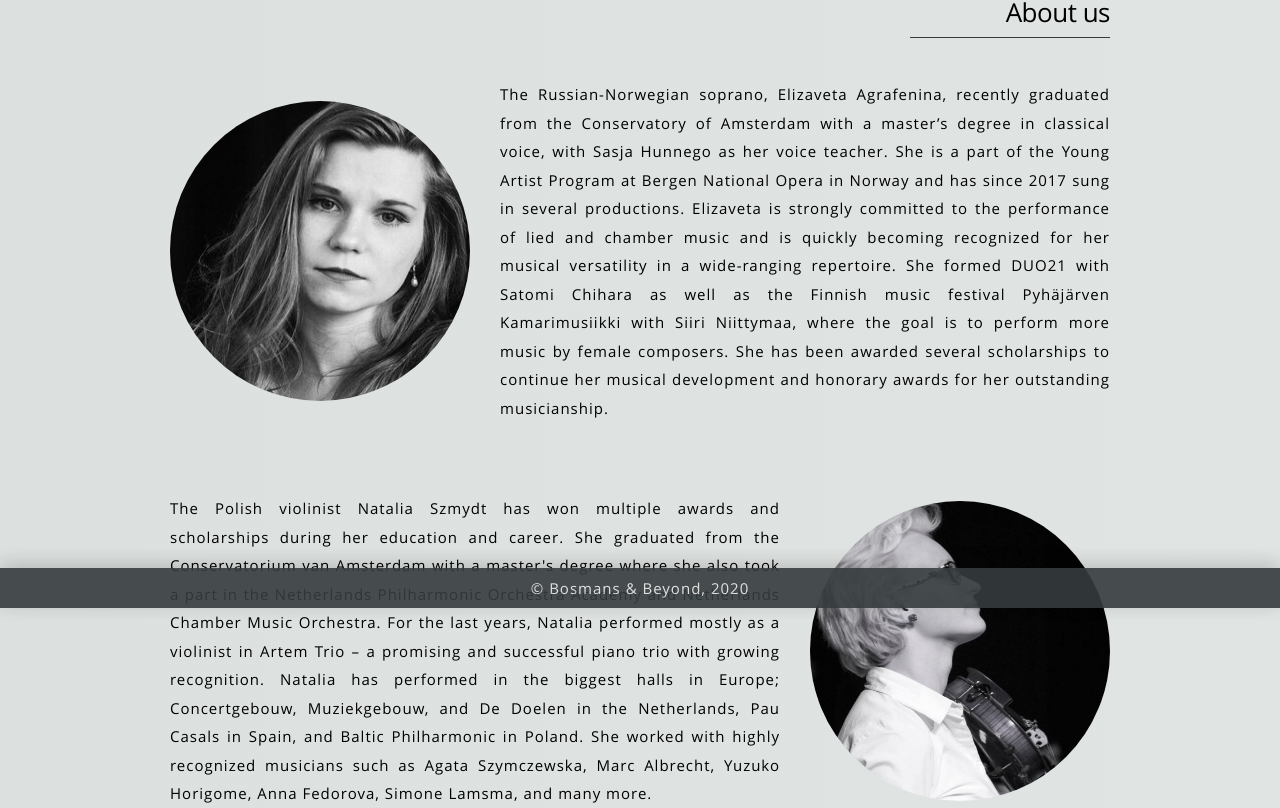
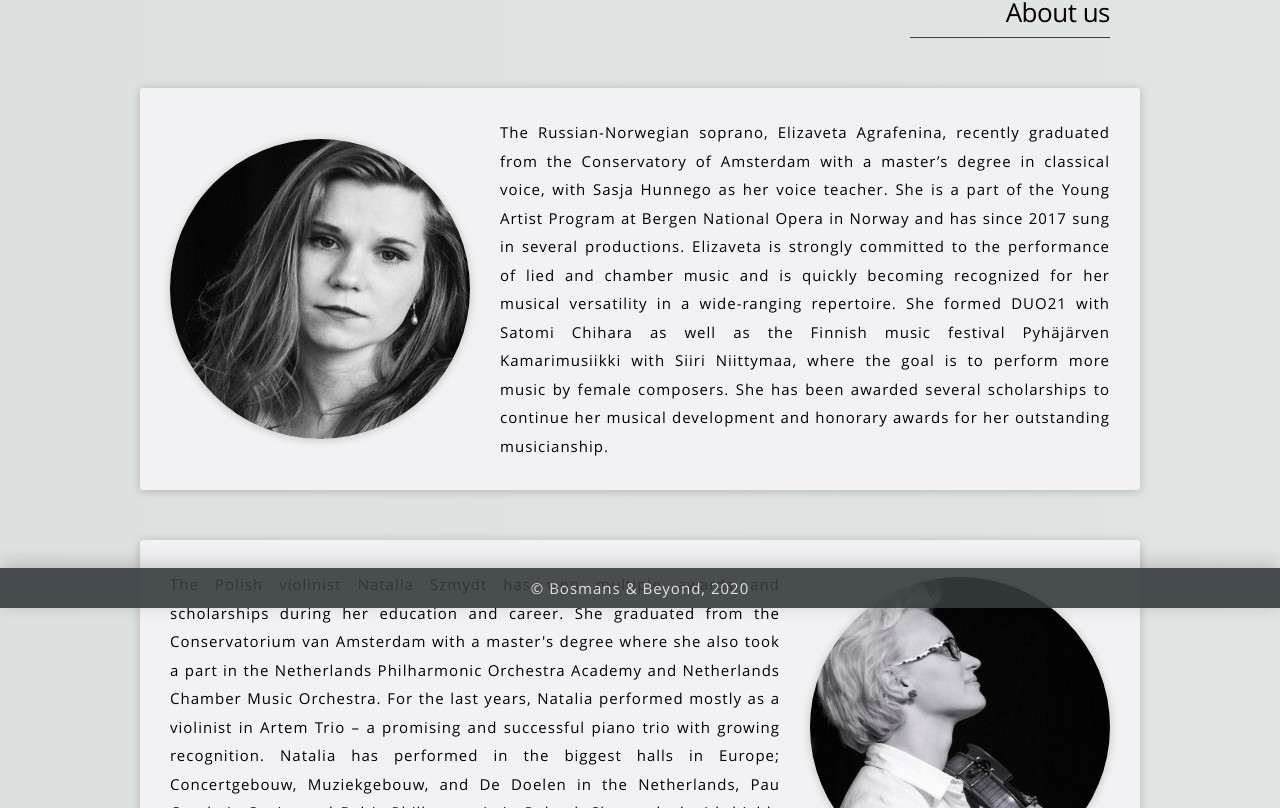
Before and after one commit to BKmetoff/bosmans-and-beyond, a React (Create React App) app: page /about in a window 1280 px wide. Shown: the part 192-1000 px from the top of the page. Built offline with nearby package versions, Linux system fonts and the light colour scheme.

Commit message:
feat: experimenting with styling

```diff
--- a/src/components/About.js
+++ b/src/components/About.js
@@ -19,17 +19,23 @@ export default function About({ people }) {
 			<SectionWrapper>
 				<Title>About us</Title>
 				<Sheet>
-					<Image round width='300px' height='300px' src={ElisavetaImage} />
+					<Image
+						round
+						shadow
+						width='300px'
+						height='300px'
+						src={ElisavetaImage}
+					/>
 					<Text>{elisaveta.bio}</Text>
 				</Sheet>
 				<Divider />
 				<Sheet reversed>
-					<Image round width='300px' height='300px' src={NataliaImage} />
+					<Image round shadow width='300px' height='300px' src={NataliaImage} />
 					<Text>{natalia.bio}</Text>
 				</Sheet>
 				<Divider />
 				<Sheet>
-					<Image round width='300px' height='300px' src={DimitriImage} />
+					<Image round shadow width='300px' height='300px' src={DimitriImage} />
 					<Text>{dimitri.bio}</Text>
 				</Sheet>
 			</SectionWrapper>
--- a/src/components/Mission.js
+++ b/src/components/Mission.js
@@ -19,7 +19,7 @@ export default function Mission(props) {
 			<SectionWrapper>
 				<Title>Our Patron</Title>
 				<Sheet>
-					<Image round src={patronImage} width='300px' height='300px' />
+					<Image round shadow src={patronImage} width='300px' height='300px' />
 					<Text>{props.patron}</Text>
 				</Sheet>
 			</SectionWrapper>
--- a/src/components/backbone/Button.js
+++ b/src/components/backbone/Button.js
@@ -21,8 +21,20 @@ const BaseButton = styled.button`
 
 const types = {
 	primary: css`
-		color: ${Theme.colors.light};
-		background-color: ${Theme.colors.dark};
+		/* width: 100px;
+		height: 30px; */
+		align-self: center;
+		color: ${Theme.colors.primary};
+		background-color: ${Theme.colors.light};
+
+		border-radius: ${Theme.borderRadius};
+		border: 1px solid ${Theme.colors.primary};
+		margin-top: ${Theme.margin.M};
+		padding: ${Theme.margin.XS} ${Theme.margin.S} ${Theme.margin.XS}
+			${Theme.margin.S};
+		:hover {
+			transform: ${Theme.hoverScale};
+		}
 	`,
 
 	headerLink: css`
@@ -33,19 +45,13 @@ const types = {
 		padding-left: ${Theme.margin.XS};
 		padding-right: ${Theme.margin.XS};
 		margin-right: ${Theme.margin.S};
-		transition: 0.1s;
-		transition-delay: 0.1s;
 		:hover {
+			transform: ${Theme.hoverScale};
 			border-bottom: 2px solid ${Theme.colors.accent};
 			box-shadow: 0px 1px 8px rgba(0, 0, 0, 0.2);
 			-webkit-box-shadow: 0px 1px 8px rgba(0, 0, 0, 0.2);
 			-moz-box-shadow: 0px 1px 8px rgba(0, 0, 0, 0.2);
 		}
-	`,
-
-	inverted: css`
-		color: ${Theme.colors.primary};
-		background-color: ${Theme.colors.light};
 	`,
 }
 
--- a/src/components/backbone/Image.js
+++ b/src/components/backbone/Image.js
@@ -20,7 +20,7 @@ const Image = styled.img.attrs((props) => ({
 		props.round !== undefined &&
 		css`
 			border-radius: 50%;
-			padding: ${Theme.padding.S};
+			margin: ${Theme.padding.S};
 			flex-shrink: 0;
 		`}
 
@@ -33,12 +33,12 @@ const Image = styled.img.attrs((props) => ({
 			border-bottom: 1px solid ${Theme.colors.accent};
 
 			@media (max-width: 768px) {
-					display: none;
-				}
+				display: none;
+			}
 		`}
 
 	${(props) =>
-		props.headerRound  !== undefined &&
+		props.headerRound !== undefined &&
 		css`
 			padding: 0;
 			border: none;
@@ -54,9 +54,10 @@ const Image = styled.img.attrs((props) => ({
 			border-radius: ${Theme.borderRadius};
 		`}
 
-	${(props) => props.shadow !== undefined &&
+	${(props) =>
+		props.shadow !== undefined &&
 		css`
-			box-shadow: ${Theme.shadow.M}
+			box-shadow: ${Theme.shadow.S};
 		`}
 `
 
--- a/src/components/backbone/Sheet.js
+++ b/src/components/backbone/Sheet.js
@@ -1,16 +1,19 @@
 import styled, { css } from 'styled-components'
 import { Theme } from '../theme/Theme'
-
 
 const Sheet = styled.div`
 	display: flex;
 	flex-direction: column;
 	align-items: center;
 	justify-content: center;
-	margin-top: ${Theme.margin.S};
+	margin-top: ${Theme.margin.L};
 	padding: ${Theme.padding.S};
+	background-color: ${Theme.colors.lightTest};
+	box-shadow: ${Theme.shadow.S};
+	border-radius: 0;
 
 	@media (min-width: 768px) {
+		border-radius: ${Theme.borderRadius};
 		flex-direction: row;
 
 		${(props) =>
@@ -19,8 +22,6 @@ const Sheet = styled.div`
 				flex-direction: row-reverse;
 			`}
 	}
-
-
 `
 
 export default Sheet
--- a/src/components/theme/Theme.js
+++ b/src/components/theme/Theme.js
@@ -8,8 +8,10 @@ import OpenSans2 from '../../fonts/OpenSans.woff2'
 export const Theme = {
 	opacity: 0.9,
 	borderRadius: '3px',
+	borderRadiusM: '5px',
+	hoverScale: 'scale(1.05)',
 	shadow: {
-		S: '0 4px 10px rgba(0, 0, 0, 0.2)',
+		S: '0 1px 10px rgba(0, 0, 0, 0.2)',
 		M: '0 4px 20px rgba(0, 0, 0, 0.2)',
 		inverted: '0 -4px 20px rgba(0, 0, 0, 0.2)',
 	},
@@ -17,12 +19,13 @@ export const Theme = {
 	colors: {
 		primary: '#6083ad',
 		light: '#e2e2e2',
+		lightTest: '#f2f2f4',
 		dark: '#363b3e',
 		backgroundFrom: '#dce0df',
 		backgroundTo: '#e0e4e3',
 		accent: '#fcd088',
-		// transparent: 'rgba(0, 0, 0, 0.5)',
 	},
+
 	margin: {
 		auto: 'auto',
 		XS: '8px',
@@ -31,6 +34,7 @@ export const Theme = {
 		L: '50px',
 		XL: '80px',
 	},
+
 	padding: {
 		XXS: '5px',
 		XS: '10px',
@@ -39,6 +43,7 @@ export const Theme = {
 		L: '50px',
 		XL: '80px',
 	},
+
 	pageTransitions: {
 		variants: {
 			initial: { opacity: 0, y: '-10vh' },
```
